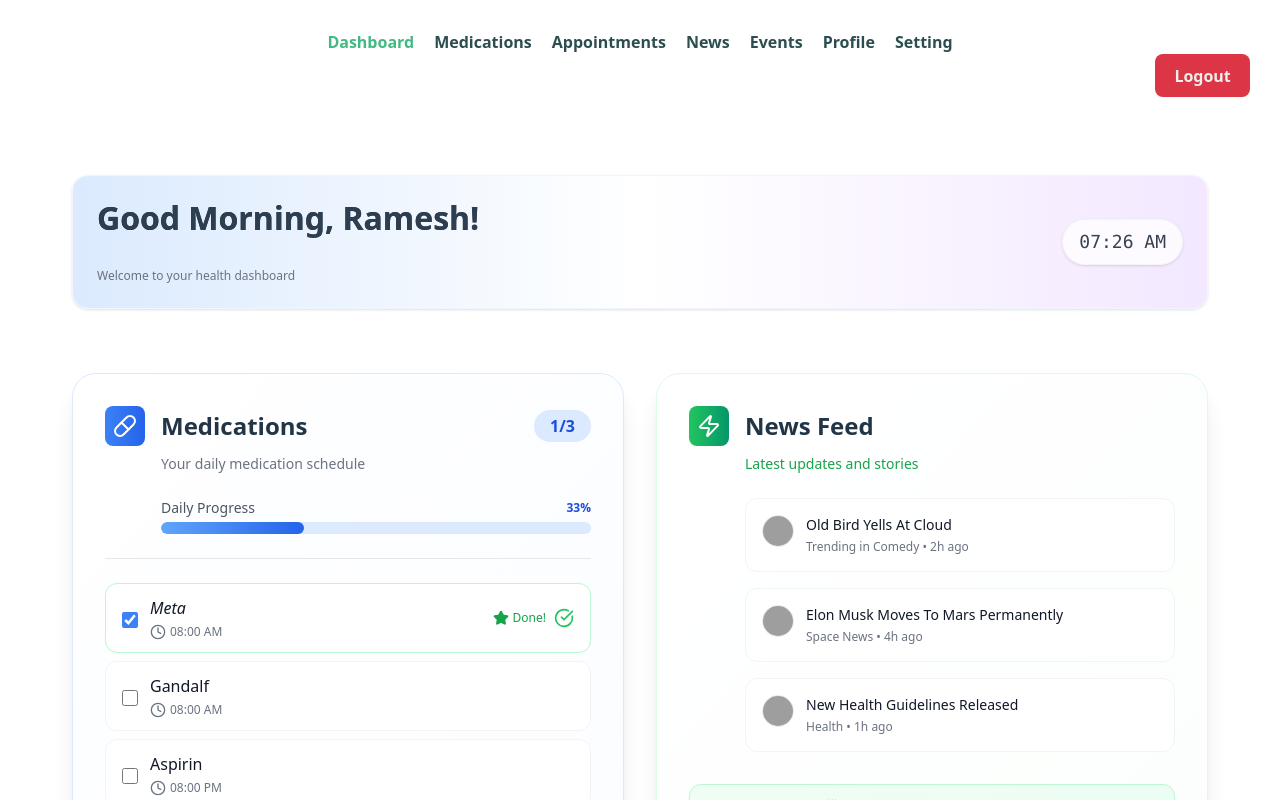
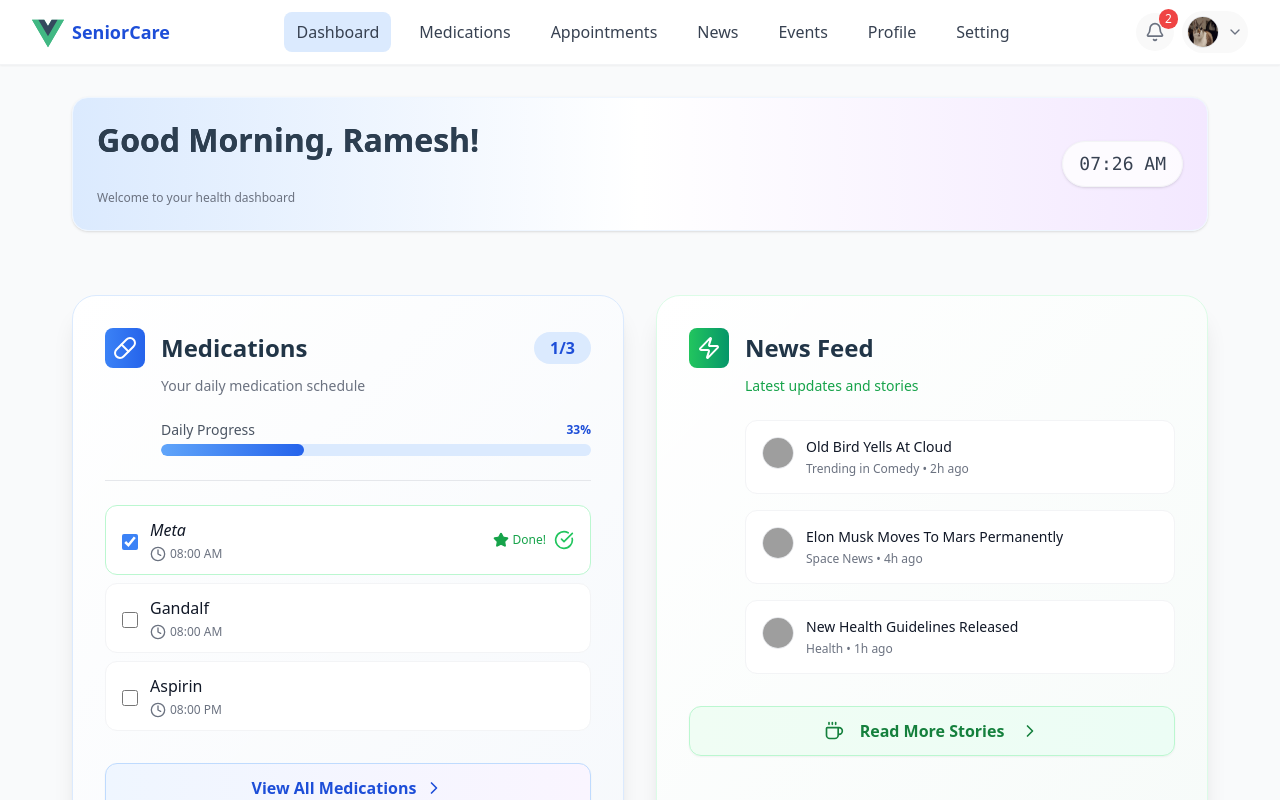
Before and after one commit to 21f3001925/soft-engg-project-may-2025-se-May-11, a Vue app in the folder frontend/: page /dashboard in a window 1280 px wide. Shown: the top 800 px of the page. Built offline with nearby package versions, Linux system fonts and the light colour scheme; sample sign-in values are in the browser's storage; grey boxes are pictures that could not be loaded.

Commit message:
Update top navbar and redesign with new menu icons and styles

```diff
--- a/frontend/src/App.vue
+++ b/frontend/src/App.vue
@@ -1,6 +1,9 @@
 <script setup>
-import { computed } from 'vue';
+import { ref, computed } from 'vue';
 import { useRoute, useRouter } from 'vue-router';
+import { Menu, Bell, User, ChevronDown } from 'lucide-vue-next';
+import logo from './assets/vue.svg';
+import avatar from './assets/cat.png';
 
 const router = useRouter();
 const route = useRoute();
@@ -9,28 +12,102 @@ const showNav = computed(() => {
   return !['Login', 'Register'].includes(route.name);
 });
 
+const navOpen = ref(false);
+const userDropdownOpen = ref(false);
+const notifications = ref([
+  { id: 1, text: 'Appointment at 11:30 AM' },
+  { id: 2, text: 'New message from Social Hub' },
+]);
+
 const handleLogout = () => {
   localStorage.removeItem('token');
   localStorage.removeItem('user');
   router.push('/login');
 };
+
+const navLinks = [
+  { to: '/dashboard', label: 'Dashboard' },
+  { to: '/medications', label: 'Medications' },
+  { to: '/appointments', label: 'Appointments' },
+  { to: '/news', label: 'News' },
+  { to: '/events', label: 'Events' },
+  { to: '/profile', label: 'Profile' },
+  { to: '/setting', label: 'Setting' },
+];
 </script>
 
 <template>
-  <div class="app">
-    <nav v-if="showNav" id="nav">
-      <div class="nav-content">
-        <div class="nav-left">
-          <router-link to="/dashboard" class="nav-link">Dashboard</router-link>
-          <router-link to="/medications" class="nav-link">Medications</router-link>
-          <router-link to="/appointments" class="nav-link">Appointments</router-link>
-          <router-link to="/news" class="nav-link">News</router-link>
-          <router-link to="/events" class="nav-link">Events</router-link>
-          <router-link to="/profile" class="nav-link">Profile</router-link>
-          <router-link to="/setting" class="nav-link">Setting</router-link>
+  <div class="app min-h-screen bg-gray-50">
+    <nav v-if="showNav" class="sticky top-0 z-50 bg-white shadow-sm border-b border-gray-100">
+      <div class="max-w-7xl mx-auto px-4 sm:px-6 lg:px-8">
+        <div class="flex justify-between h-16 items-center">
+          <div class="flex items-center gap-3">
+            <router-link to="/dashboard" class="flex items-center gap-2">
+              <img :src="logo" alt="Logo" class="h-8 w-8" />
+              <span class="font-bold text-lg text-blue-700 hidden sm:inline">SeniorCare</span>
+            </router-link>
+          </div>
+          <div class="hidden md:flex gap-2 lg:gap-4">
+            <router-link
+              v-for="link in navLinks"
+              :key="link.to"
+              :to="link.to"
+              class="px-3 py-2 rounded-lg font-medium text-gray-700 hover:bg-blue-50 hover:text-blue-700 transition"
+              active-class="bg-blue-100 text-blue-700"
+              exact-active-class="bg-blue-100 text-blue-700"
+            >
+              {{ link.label }}
+            </router-link>
+          </div>
+          <div class="flex items-center gap-2">
+            <div class="relative">
+              <button class="p-2 rounded-full hover:bg-blue-50 transition" @click="userDropdownOpen = false">
+                <Bell class="w-5 h-5 text-gray-500" />
+                <span
+                  v-if="notifications.length"
+                  class="absolute -top-1 -right-1 bg-red-500 text-white text-xs rounded-full px-1.5 py-0.5"
+                  >{{ notifications.length }}</span
+                >
+              </button>
+            </div>
+            <div class="relative">
+              <button
+                class="flex items-center gap-2 p-1 rounded-full hover:bg-blue-50 transition"
+                @click="userDropdownOpen = !userDropdownOpen"
+              >
+                <img :src="avatar" alt="Avatar" class="h-8 w-8 rounded-full border border-gray-200" />
+                <ChevronDown class="w-4 h-4 text-gray-500" />
+              </button>
+              <div
+                v-if="userDropdownOpen"
+                class="absolute right-0 mt-2 w-48 bg-white border border-gray-100 rounded-lg shadow-lg py-2 z-50"
+              >
+                <router-link to="/profile" class="block px-4 py-2 text-gray-700 hover:bg-blue-50">Profile</router-link>
+                <router-link to="/setting" class="block px-4 py-2 text-gray-700 hover:bg-blue-50">Settings</router-link>
+                <button class="block w-full text-left px-4 py-2 text-red-600 hover:bg-red-50" @click="handleLogout">
+                  Logout
+                </button>
+              </div>
+            </div>
+            <button class="md:hidden p-2 rounded-full hover:bg-blue-50 transition ml-2" @click="navOpen = !navOpen">
+              <Menu class="w-6 h-6 text-gray-700" />
+            </button>
+          </div>
         </div>
-        <div class="nav-right">
-          <button class="logout-button" @click="handleLogout">Logout</button>
+      </div>
+      <div v-if="navOpen" class="md:hidden bg-white border-t border-gray-100 shadow-sm">
+        <div class="flex flex-col gap-1 px-4 py-2">
+          <router-link
+            v-for="link in navLinks"
+            :key="link.to"
+            :to="link.to"
+            class="px-3 py-2 rounded-lg font-medium text-gray-700 hover:bg-blue-50 hover:text-blue-700 transition"
+            active-class="bg-blue-100 text-blue-700"
+            exact-active-class="bg-blue-100 text-blue-700"
+            @click="navOpen = false"
+          >
+            {{ link.label }}
+          </router-link>
         </div>
       </div>
     </nav>
@@ -41,35 +118,8 @@ const handleLogout = () => {
 </template>
 
 <style scoped>
-#nav {
-  padding: 30px;
-  text-align: center;
-}
-#nav a {
-  font-weight: bold;
-  color: #2c4e50;
-  margin: 0 10px;
-}
-#nav a.router-link-exact-active {
-  color: #42b983;
-}
-
-.nav-right {
-  display: flex;
-  justify-content: flex-end;
-  align-items: center;
-}
-
-.logout-button {
-  display: flex;
-  background-color: #dc3545;
-  border: none;
-  color: #eeeeee;
-  font-weight: bold;
-  cursor: pointer;
-}
-
-main {
-  padding: 1rem;
+.app {
+  min-height: 100vh;
+  background: #f9fafb;
 }
 </style>
```
